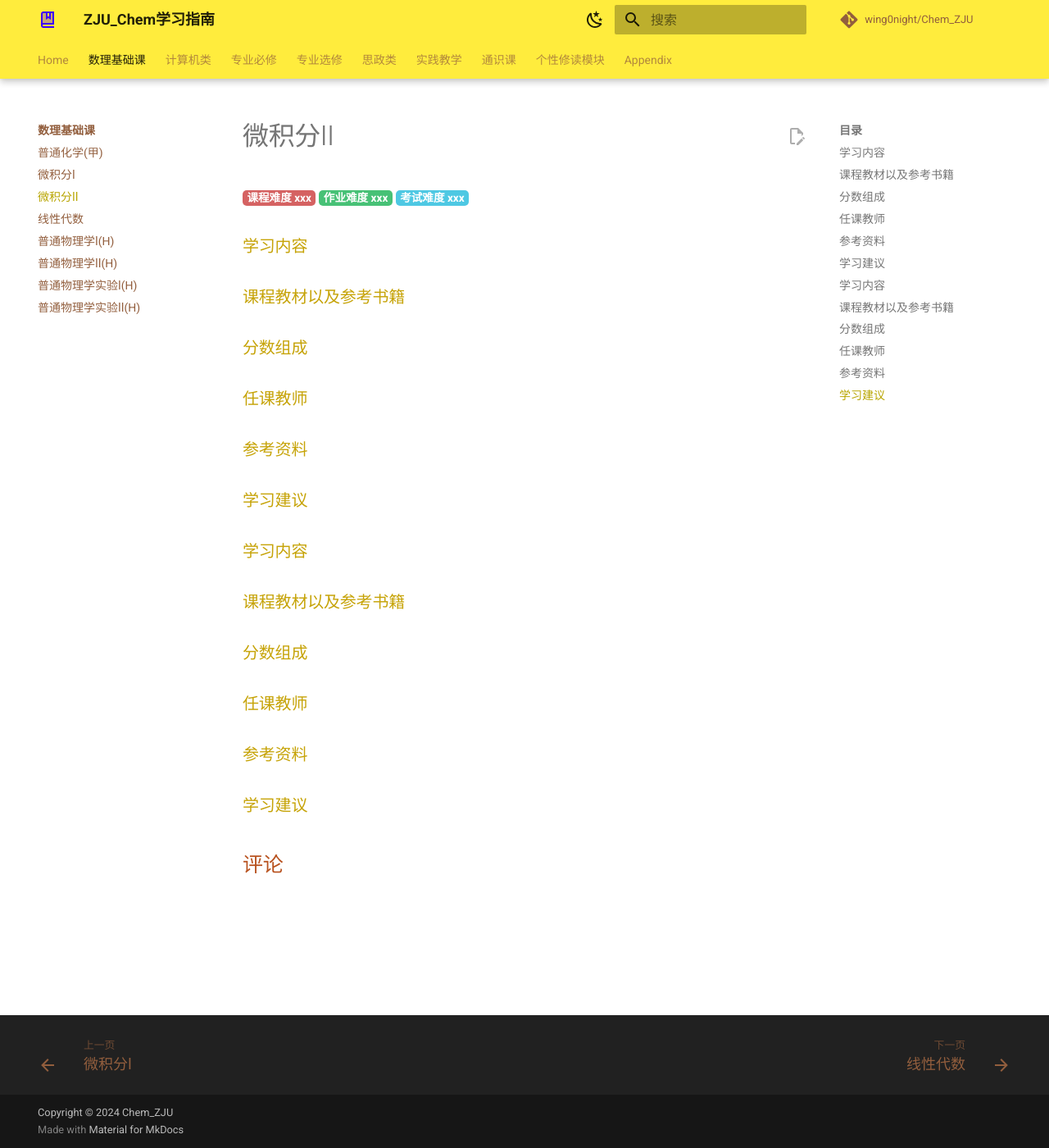
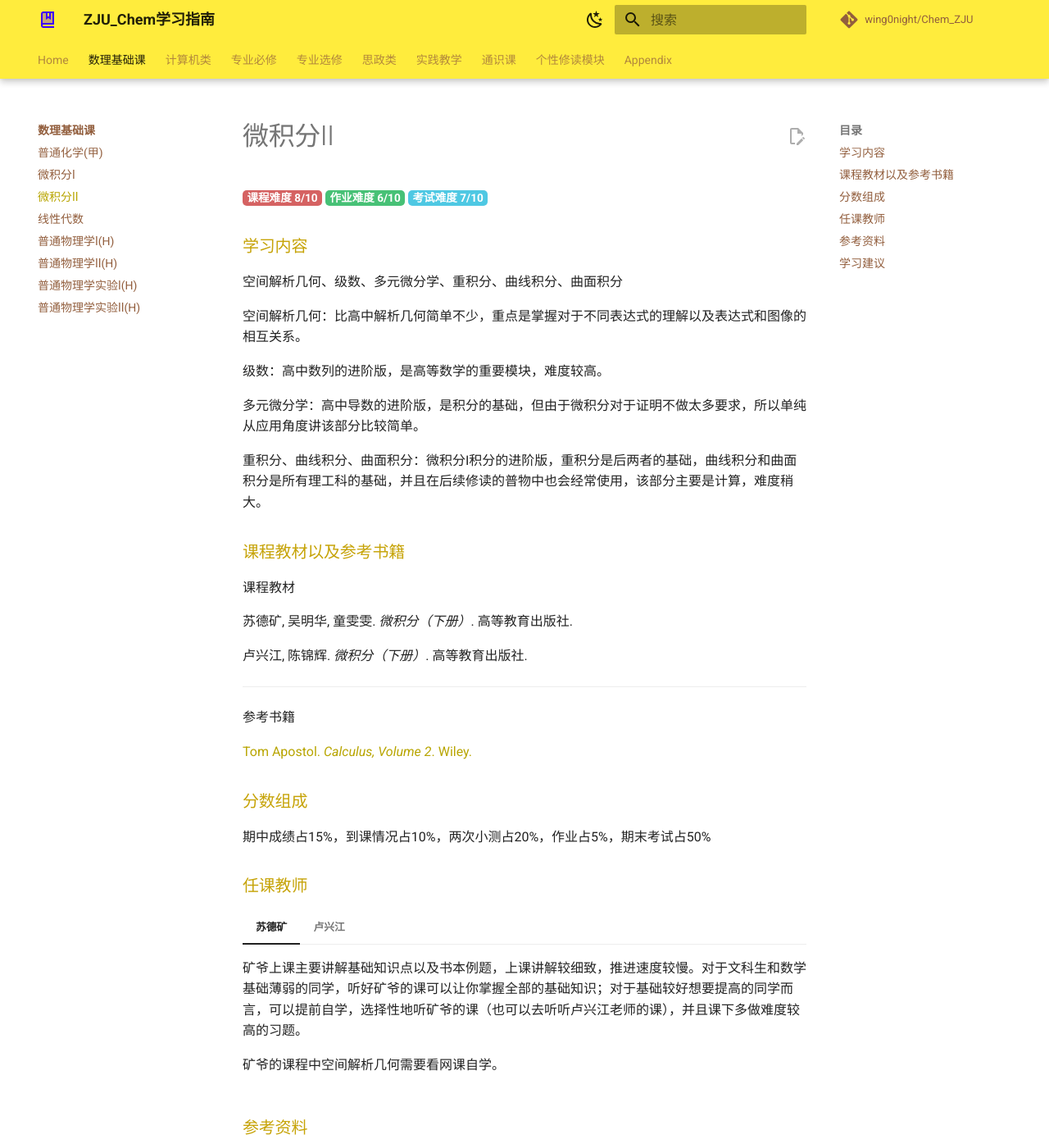
Before and after one commit to ChemZJU/Chem_ZJU, an MkDocs documentation site: the page built from docs/Basic/Calculus2(H).md, in a window 1280 px wide and 1400 px high. Shown: the whole window at 82% size. Built offline with MkDocs 1.6.1 and Material for MkDocs 9.7.7, drawn with Linux system fonts in a browser that asks for light colours; comment, search, counter and statistics services are not loaded; a style sheet for code colours, icons or effects is not loaded; some of the changed text lies outside the part shown.

Commit message:
Calculus2(H).md
求化2201 刘子涵
有个链接我还没写全，我等下把书传到仓库里再写链接

```diff
--- a/docs/Basic/Calculus2(H).md
+++ b/docs/Basic/Calculus2(H).md
@@ -3,61 +3,59 @@ comments: true
 ---
 
 <div class="labors">
-<span class="labor CourseDifficulty">课程难度 xxx</span>
-<span class="labor HwDifficulty">作业难度 xxx</span>
-<span class="labor ExamDifficulty">考试难度 xxx</span>
+<span class="labor CourseDifficulty">课程难度 8/10</span>
+<span class="labor HwDifficulty">作业难度 6/10</span>
+<span class="labor ExamDifficulty">考试难度 7/10</span>
 </div>
 
 
 ### 学习内容
+空间解析几何、级数、多元微分学、重积分、曲线积分、曲面积分
 
+空间解析几何：比高中解析几何简单不少，重点是掌握对于不同表达式的理解以及表达式和图像的相互关系。
 
+级数：高中数列的进阶版，是高等数学的重要模块，难度较高。
 
+多元微分学：高中导数的进阶版，是积分的基础，但由于微积分对于证明不做太多要求，所以单纯从应用角度讲该部分比较简单。
 
+重积分、曲线积分、曲面积分：微积分I积分的进阶版，重积分是后两者的基础，曲线积分和曲面积分是所有理工科的基础，并且在后续修读的普物中也会经常使用，该部分主要是计算，难度稍大。
 
 ### 课程教材以及参考书籍
+课程教材
 
+苏德矿, 吴明华, 童雯雯. *微积分（下册）*. 高等教育出版社.
 
+卢兴江, 陈锦辉. *微积分（下册）*. 高等教育出版社.
 
+---
+参考书籍
 
+[Tom Apostol. *Calculus, Volume 2*. Wiley.]()
 
 ### 分数组成
-
+期中成绩占15%，到课情况占10%，两次小测占20%，作业占5%，期末考试占50%
 
 
 ### 任课教师
+/// tab | 苏德矿
+矿爷上课主要讲解基础知识点以及书本例题，上课讲解较细致，推进速度较慢。对于文科生和数学基础薄弱的同学，听好矿爷的课可以让你掌握全部的基础知识；对于基础较好想要提高的同学而言，可以提前自学，选择性地听矿爷的课（也可以去听听卢兴江老师的课），并且课下多做难度较高的习题。
 
+矿爷的课程中空间解析几何需要看网课自学。
+
+ ///
+
+/// tab | 卢兴江
+卢姥爷的课除了基础的知识点之外，更加注重应用知识点的方法，也就是“做题技巧”或者说“数学思维”。卢姥爷上课主要讲解知识点及知识点拓展和课外例题，讲解细致，但速度较快。基础薄弱的同学需要提前预习来更好的更上上课节奏。
+
+
+///
 
 
 ### 参考资料
-
+历年卷（可以去云峰蓝田打印店购买，也可以微信公众号搜索“路老师的nonsense collection”，路老师整理编写了很多历年卷的题目和答案）
 
 
 ### 学习建议
+各位的微积分II大概率是预置苏德矿老师，如果时间允许也可以改选卢兴江老师，但注意一定要选择H荣誉课程。
 
-
-### 学习内容
-
-
-
-
-
-### 课程教材以及参考书籍
-
-
-
-
-
-### 分数组成
-
-
-
-### 任课教师
-
-
-
-### 参考资料
-
-
-
-### 学习建议
+微积分几乎可以称为是一门学习“计算”的科目，没有特别多的数学思想，技巧主要是整理各章知识点，梳理各个定理原理推论之间的关系，构建对于微积分系统的理解。最后最重要的是勤加练习，平时作业认真做，不需要刷太多题目，考前多刷历年卷，争取完全掌握所有的历年题。
```
